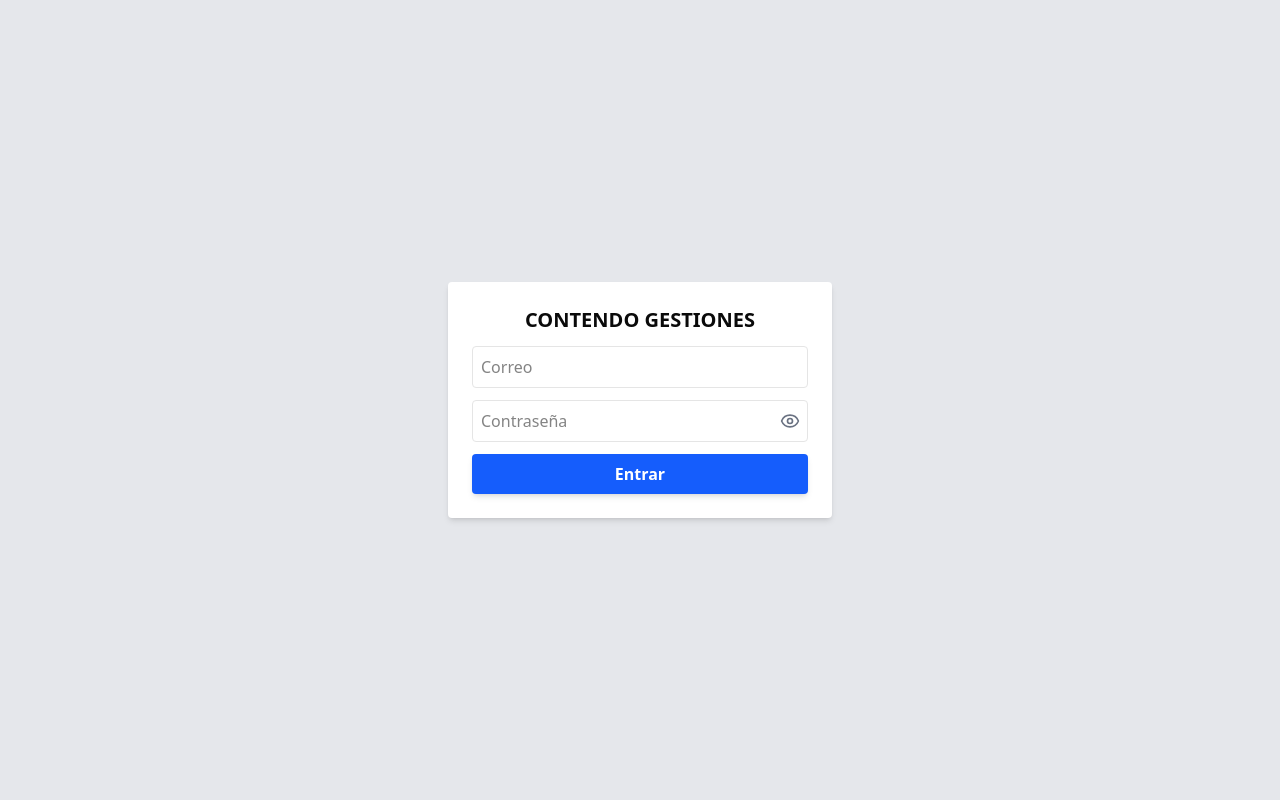
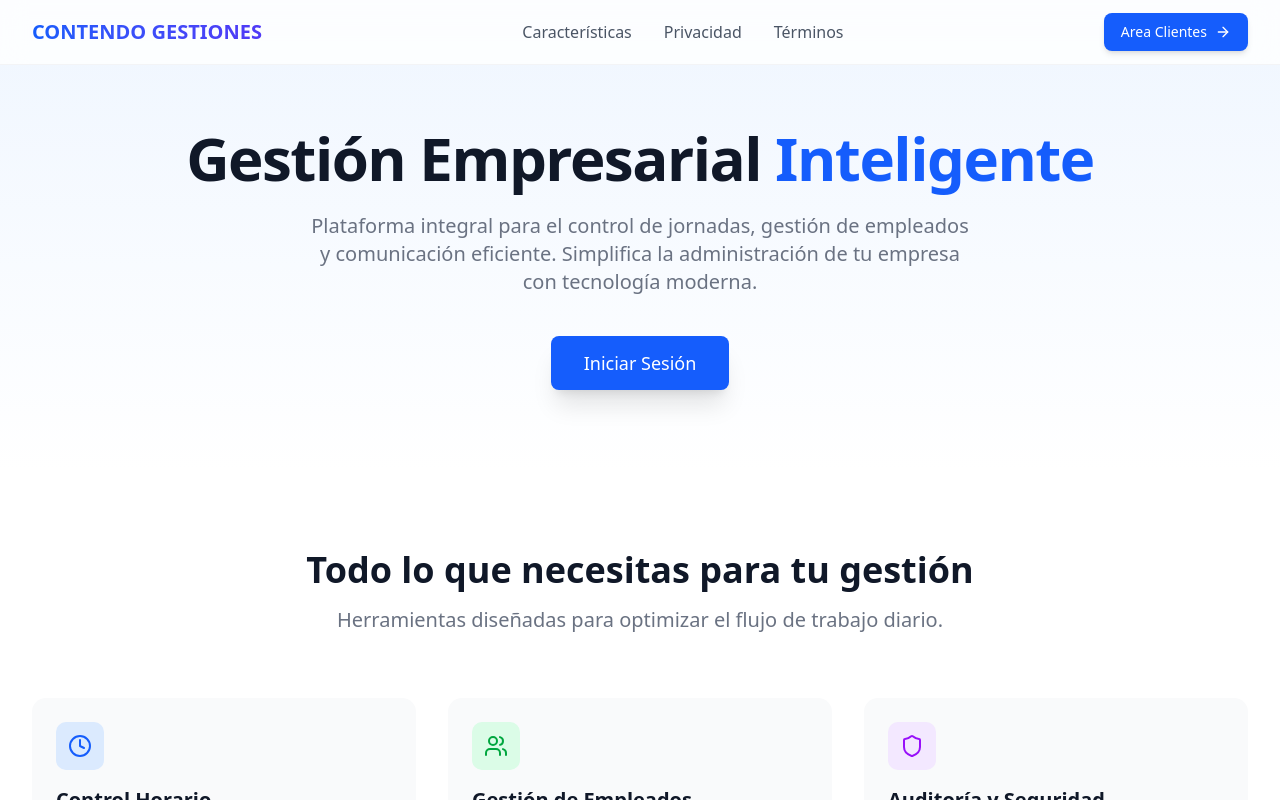
Before and after one commit to benjaminreciolopez/app180-frontend, a Next.js app: page / in a window 1280 px wide. Built offline with nearby package versions, Linux system fonts and the light colour scheme; no server answers.

Commit message:
feat: transform homepage into public landing page for oauth compliance

```diff
--- a/app/page.tsx
+++ b/app/page.tsx
@@ -1,112 +1,127 @@
 "use client";
 
-import { login } from "../services/auth";
-import { useState } from "react";
-import { useRouter } from "next/navigation";
-import { Eye, EyeOff } from "lucide-react";
-import { showSuccess, showError } from "@/lib/toast";
+import Link from "next/link";
+import { ArrowRight, CheckCircle, Shield, Clock, Users } from "lucide-react";
 
-export default function LoginPage() {
-  const router = useRouter();
+export default function LandingPage() {
+  return (
+    <div className="min-h-screen bg-white font-sans text-gray-900">
+      {/* HEADER */}
+      <header className="fixed w-full bg-white/80 backdrop-blur-md z-50 border-b border-gray-100">
+        <div className="max-w-7xl mx-auto px-4 sm:px-6 lg:px-8">
+          <div className="flex justify-between items-center h-16">
+            <div className="flex items-center">
+              <span className="text-xl font-bold bg-gradient-to-r from-blue-600 to-indigo-600 bg-clip-text text-transparent">
+                CONTENDO GESTIONES
+              </span>
+            </div>
+            <nav className="hidden md:flex space-x-8">
+              <a href="#features" className="text-gray-600 hover:text-blue-600 transition-colors">Características</a>
+              <Link href="/privacidad" className="text-gray-600 hover:text-blue-600 transition-colors">Privacidad</Link>
+              <Link href="/terminos" className="text-gray-600 hover:text-blue-600 transition-colors">Términos</Link>
+            </nav>
+            <div>
+              <Link
+                href="/login"
+                className="inline-flex items-center px-4 py-2 border border-transparent text-sm font-medium rounded-md text-white bg-blue-600 hover:bg-blue-700 transition-all shadow-md hover:shadow-lg"
+              >
+                Area Clientes
+                <ArrowRight className="ml-2 h-4 w-4" />
+              </Link>
+            </div>
+          </div>
+        </div>
+      </header>
 
-  const [email, setEmail] = useState("");
-  const [password, setPassword] = useState("");
-  const [showPassword, setShowPassword] = useState(false); // 👈
-  const [loading, setLoading] = useState(false);
-  const [error, setError] = useState("");
+      {/* HERO SECTION */}
+      <section className="pt-32 pb-20 bg-gradient-to-b from-blue-50 to-white">
+        <div className="max-w-7xl mx-auto px-4 sm:px-6 lg:px-8 text-center">
+          <h1 className="text-4xl md:text-6xl font-extrabold text-gray-900 tracking-tight mb-6">
+            Gestión Empresarial <span className="text-blue-600">Inteligente</span>
+          </h1>
+          <p className="max-w-2xl mx-auto text-xl text-gray-500 mb-10">
+            Plataforma integral para el control de jornadas, gestión de empleados y comunicación eficiente.
+            Simplifica la administración de tu empresa con tecnología moderna.
+          </p>
+          <div className="flex justify-center space-x-4">
+            <Link
+              href="/login"
+              className="px-8 py-3 border border-transparent text-base font-medium rounded-md text-white bg-blue-600 hover:bg-blue-700 md:text-lg shadow-xl hover:shadow-2xl transition-all hover:-translate-y-1"
+            >
+              Iniciar Sesión
+            </Link>
+          </div>
+        </div>
+      </section>
 
-  async function handleLogin(e: React.FormEvent) {
-    e.preventDefault();
+      {/* FEATURES SECTION */}
+      <section id="features" className="py-20 bg-white">
+        <div className="max-w-7xl mx-auto px-4 sm:px-6 lg:px-8">
+          <div className="text-center mb-16">
+            <h2 className="text-3xl font-extrabold text-gray-900 sm:text-4xl">
+              Todo lo que necesitas para tu gestión
+            </h2>
+            <p className="mt-4 text-xl text-gray-500">
+              Herramientas diseñadas para optimizar el flujo de trabajo diario.
+            </p>
+          </div>
 
-    if (loading) return; // Prevent double-click
+          <div className="grid grid-cols-1 md:grid-cols-3 gap-8">
+            {/* Feature 1 */}
+            <div className="p-6 bg-gray-50 rounded-xl hover:shadow-lg transition-shadow">
+              <div className="w-12 h-12 bg-blue-100 rounded-lg flex items-center justify-center mb-4 text-blue-600">
+                <Clock className="h-6 w-6" />
+              </div>
+              <h3 className="text-xl font-bold text-gray-900 mb-2">Control Horario</h3>
+              <p className="text-gray-500">
+                Registro preciso de jornadas laborales, control de pausas y geolocalización de fichajes.
+              </p>
+            </div>
 
-    setError("");
-    setLoading(true);
+            {/* Feature 2 */}
+            <div className="p-6 bg-gray-50 rounded-xl hover:shadow-lg transition-shadow">
+              <div className="w-12 h-12 bg-green-100 rounded-lg flex items-center justify-center mb-4 text-green-600">
+                <Users className="h-6 w-6" />
+              </div>
+              <h3 className="text-xl font-bold text-gray-900 mb-2">Gestión de Empleados</h3>
+              <p className="text-gray-500">
+                Administración centralizada de personal, documentos y asignación de clientes.
+              </p>
+            </div>
 
-    try {
-      console.log("➡️ Enviando login...");
-      const result = await login(email, password);
+            {/* Feature 3 */}
+            <div className="p-6 bg-gray-50 rounded-xl hover:shadow-lg transition-shadow">
+              <div className="w-12 h-12 bg-purple-100 rounded-lg flex items-center justify-center mb-4 text-purple-600">
+                <Shield className="h-6 w-6" />
+              </div>
+              <h3 className="text-xl font-bold text-gray-900 mb-2">Auditoría y Seguridad</h3>
+              <p className="text-gray-500">
+                Registro detallado de acciones y seguridad robusta para proteger tus datos.
+              </p>
+            </div>
+          </div>
+        </div>
+      </section>
 
-      console.log("📥 Resultado login:", result);
-
-      localStorage.setItem("token", result.token);
-      localStorage.setItem("user", JSON.stringify(result.decoded));
-
-      showSuccess('¡Bienvenido!');
-
-      // Pequeño delay para que se vea el toast antes de redirigir
-      setTimeout(() => {
-        if (result.decoded.role === "admin") {
-          router.push("/admin/dashboard");
-        } else {
-          router.push("/empleado/dashboard");
-        }
-      }, 500);
-    } catch (err: any) {
-      console.error("❌ Error login:", err);
-      showError(err?.response?.data?.error || 'Error al iniciar sesión');
-      setError(err?.response?.data?.error || "Error al iniciar sesión");
-      setLoading(false);
-    }
-  }
-
-  return (
-    <div className="min-h-screen flex items-center justify-center bg-gray-200">
-      <form
-        onSubmit={handleLogin}
-        className="bg-white p-6 rounded shadow-md w-96 space-y-3"
-      >
-        <h1 className="text-xl font-bold text-center">CONTENDO GESTIONES</h1>
-
-        {/* EMAIL */}
-        <input
-          type="email"
-          placeholder="Correo"
-          autoComplete="username"
-          className="border p-2 w-full rounded"
-          value={email}
-          onChange={(e) => setEmail(e.target.value)}
-          required
-        />
-
-        {/* PASSWORD */}
-        <div className="relative">
-          <input
-            type={showPassword ? "text" : "password"}
-            placeholder="Contraseña"
-            autoComplete="current-password"
-            className="border p-2 w-full rounded pr-10"
-            value={password}
-            onChange={(e) => setPassword(e.target.value)}
-            required
-          />
-
-          <button
-            type="button"
-            onClick={() => setShowPassword((v) => !v)}
-            className="absolute right-2 top-1/2 -translate-y-1/2 text-gray-500 hover:text-gray-700"
-            tabIndex={-1}
-          >
-            {showPassword ? (
-              <EyeOff className="w-5 h-5" />
-            ) : (
-              <Eye className="w-5 h-5" />
-            )}
-          </button>
+      {/* FOOTER */}
+      <footer className="bg-gray-50 border-t border-gray-200">
+        <div className="max-w-7xl mx-auto px-4 sm:px-6 lg:px-8 py-12">
+          <div className="flex flex-col md:flex-row justify-between items-center">
+            <div className="mb-4 md:mb-0">
+              <span className="font-bold text-gray-900 text-lg">CONTENDO GESTIONES</span>
+              <p className="text-gray-500 text-sm mt-1">© {new Date().getFullYear()} Todos los derechos reservados.</p>
+            </div>
+            <div className="flex space-x-6">
+              <Link href="/privacidad" className="text-gray-500 hover:text-gray-900 text-sm">
+                Política de Privacidad
+              </Link>
+              <Link href="/terminos" className="text-gray-500 hover:text-gray-900 text-sm">
+                Términos y Condiciones
+              </Link>
+            </div>
+          </div>
         </div>
-
-        {/* ERROR */}
-        {error && <p className="text-red-600 text-sm">{error}</p>}
-
-        {/* SUBMIT */}
-        <button
-          type="submit"
-          disabled={loading}
-          className="bg-blue-600 text-white w-full py-2 rounded hover:bg-blue-700 active:bg-blue-800 disabled:bg-blue-400 disabled:cursor-not-allowed transition-all duration-200 font-semibold shadow-md hover:shadow-xl hover:scale-[1.02] active:scale-[0.98] focus:ring-4 focus:ring-blue-300"
-        >
-          {loading ? "Iniciando sesión..." : "Entrar"}
-        </button>
-      </form>
+      </footer>
     </div>
   );
 }
```
